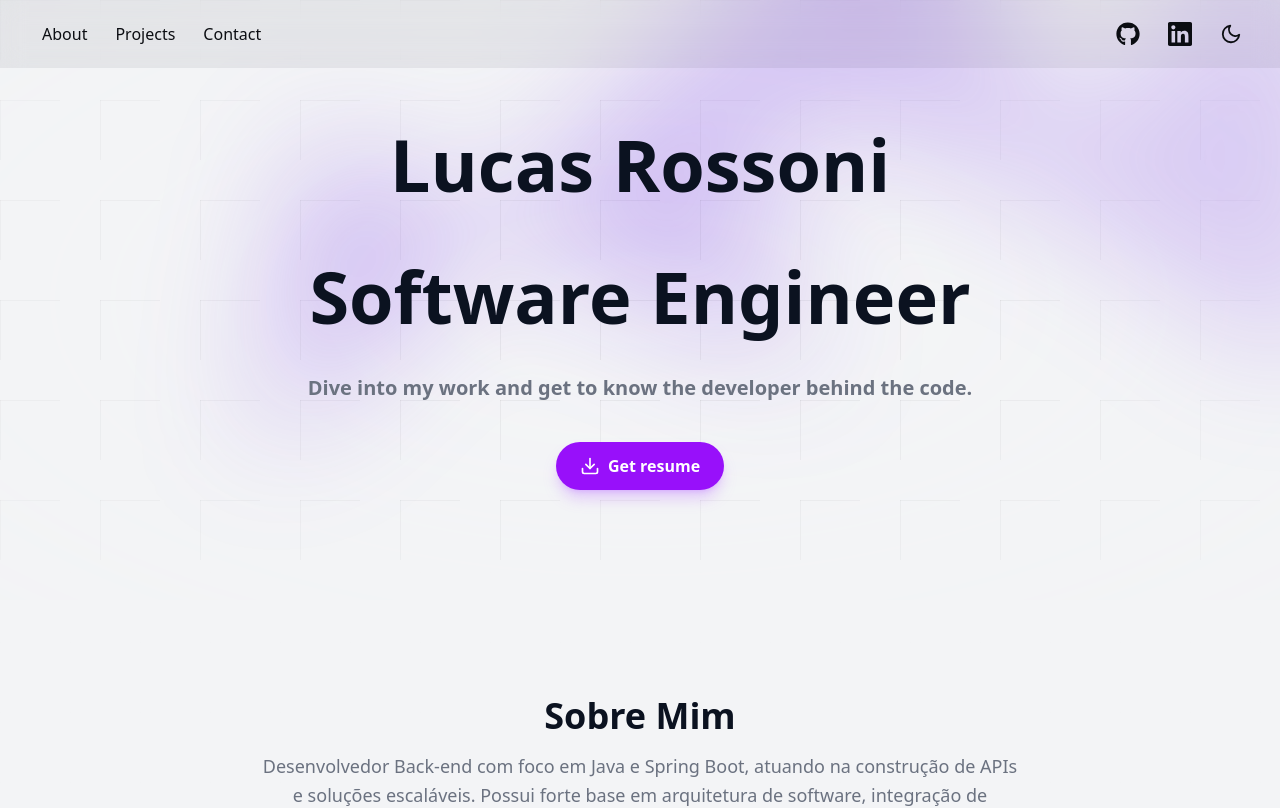
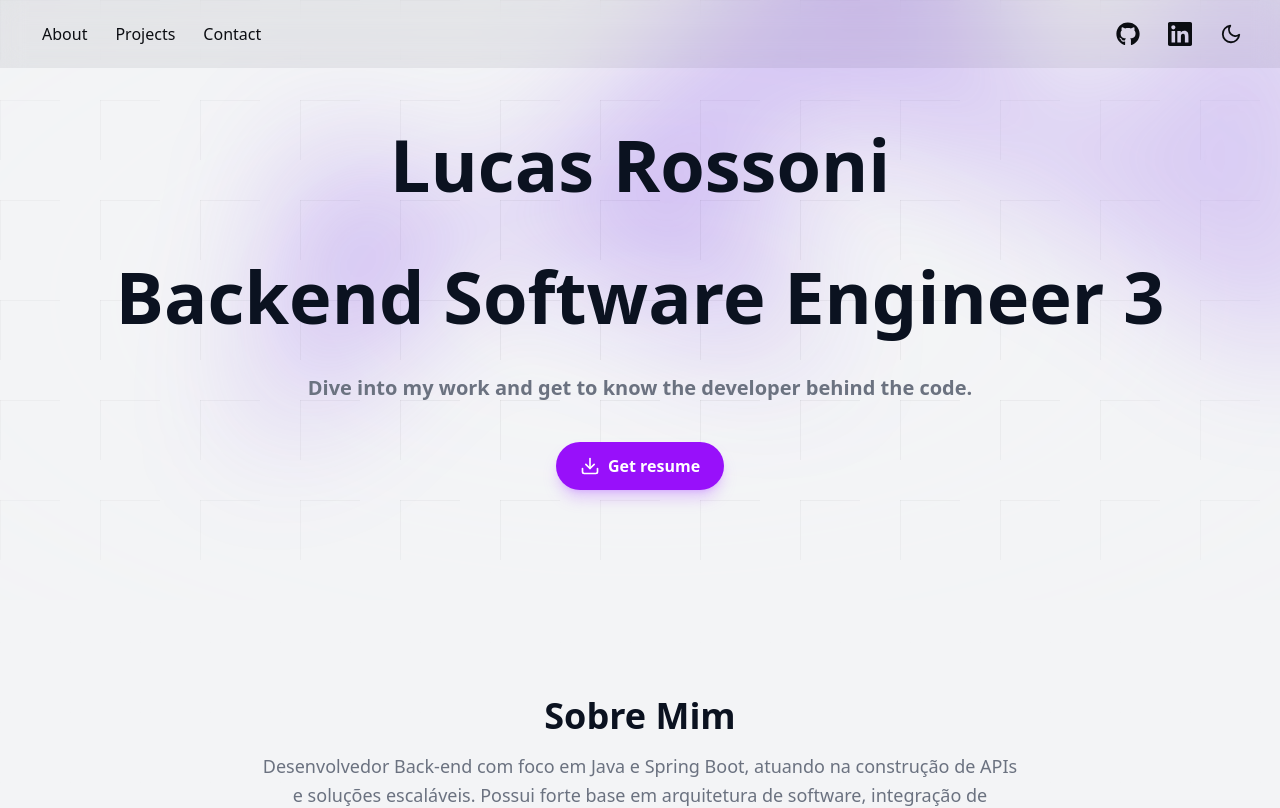
Before and after one commit to PxS00/portfolio, a React (Vite) app: page / in a window 1280 px wide. Shown: the top 808 px of the page. Built offline with nearby package versions, Linux system fonts and the light colour scheme.

Commit message:
feat(hero): update title to Backend Software Engineer 3 and cv link

```diff
--- a/src/features/hero/components/HeroSection/HeroSection.tsx
+++ b/src/features/hero/components/HeroSection/HeroSection.tsx
@@ -7,7 +7,7 @@ import { useTypewriter } from '../../../../shared/hooks/useTypewriter'
 export default function HeroSection() {
   const [showCursor, setShowCursor] = useState(true)
   const title = useTypewriter({
-    text: 'Software Engineer',
+    text: 'Backend Software Engineer 3',
     delay: 80,
     startDelay: 400,
     onDone: () => setShowCursor(false),
@@ -34,7 +34,7 @@ export default function HeroSection() {
         Dive into my work and get to know the developer behind the code.
       </p>
       <a
-        href="/cv/lucas_rossoni_dieder.pdf"
+        href="/cv/lucas_rossoni_dieder_cv_pt_backend.pdf"
         target="_blank"
         rel="noopener noreferrer"
         className="relative z-50 pointer-events-auto group flex items-center gap-2 rounded-full bg-purple-600 px-6 py-3 font-semibold text-white shadow-lg shadow-purple-500/30 transition-all duration-300 hover:scale-105 hover:bg-purple-700 active:scale-95"
```
